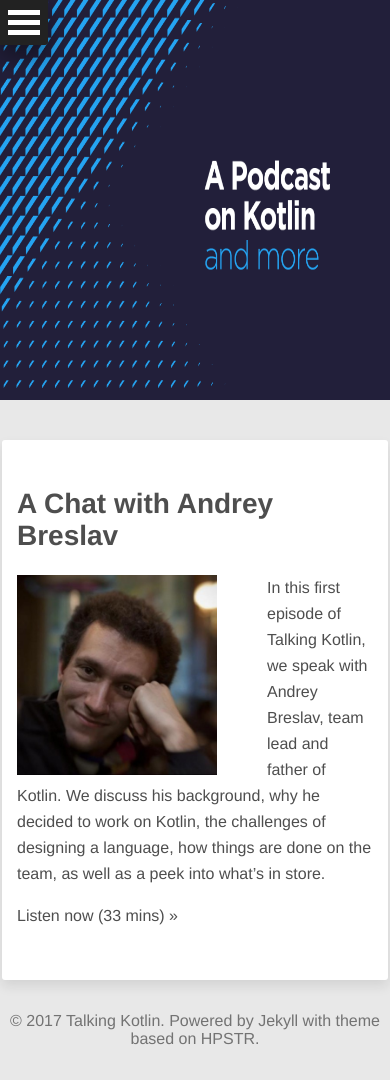
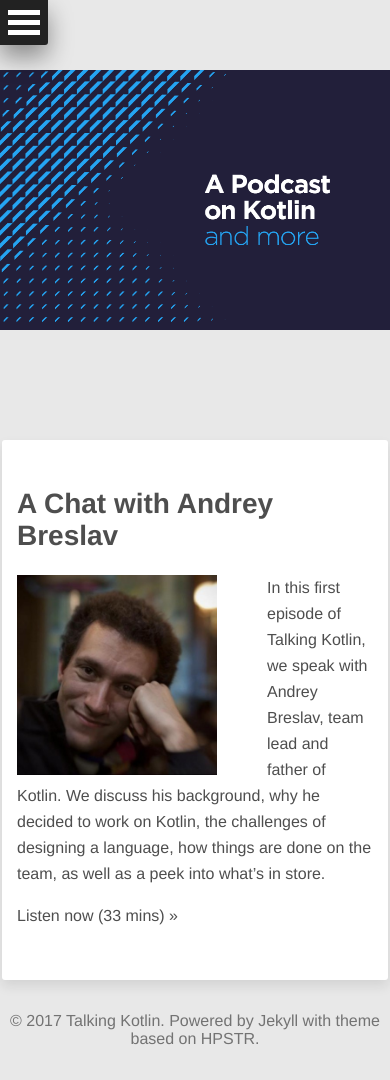
Before and after one commit to talkingkotlin/website, a Jekyll site: the page built from index.html, in a window 390 px wide. Built offline with Jekyll 4.4.1, drawn with Linux system fonts in a browser that asks for light colours; nearby versions of some CDN libraries; the list of posts is cut into pages by our own code.

Commit message:
fix header images on mobile (kinda)

```diff
--- a/_sass/_page.scss
+++ b/_sass/_page.scss
@@ -143,7 +143,7 @@
     bottom: 0;
     margin: auto;
     min-width: 50%;
-    min-height: $feature-image-height; // match .entry-image min-height
+    //min-height: $feature-image-height; // match .entry-image min-height
   }
 }
 
@@ -158,7 +158,7 @@
     min-height: $front-page-feature-image-height;
 
     img {
-      min-height: $front-page-feature-image-height;
+      //min-height: $front-page-feature-image-height;
     }
   }
 }
```
